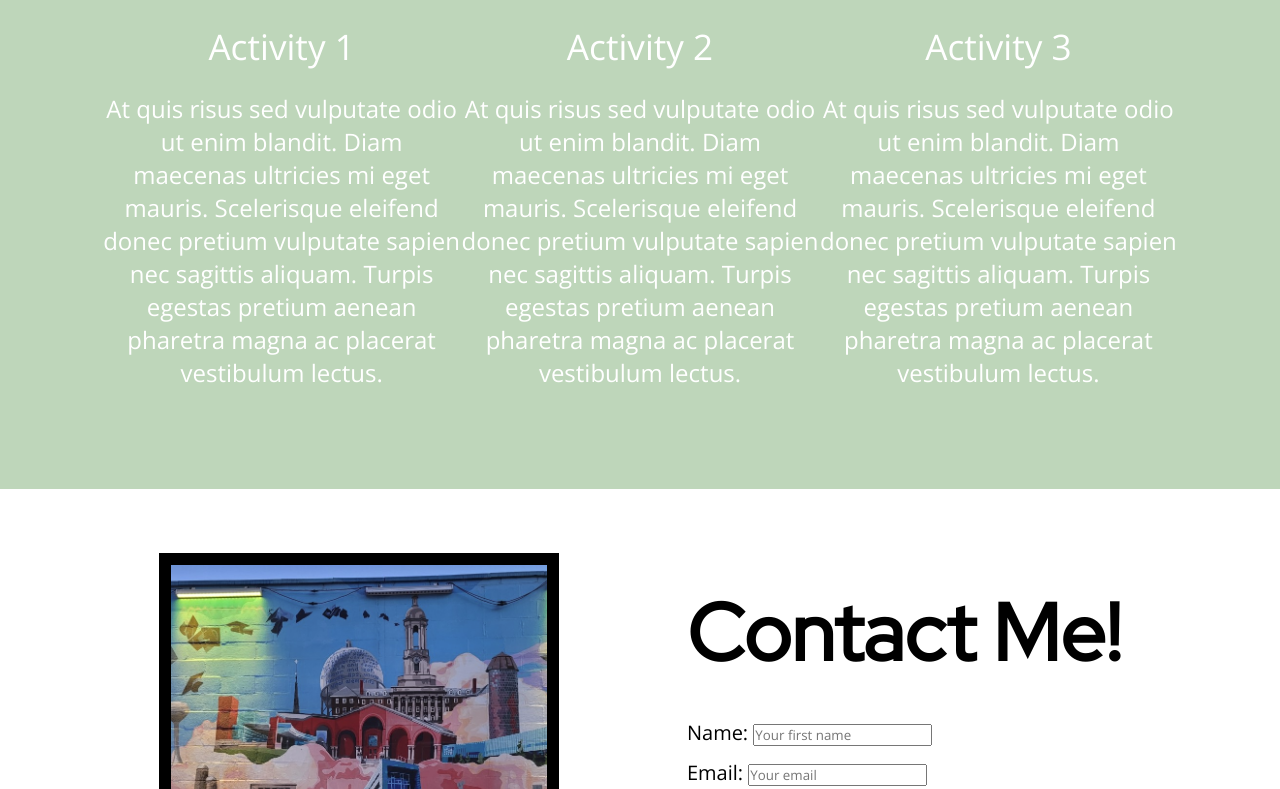
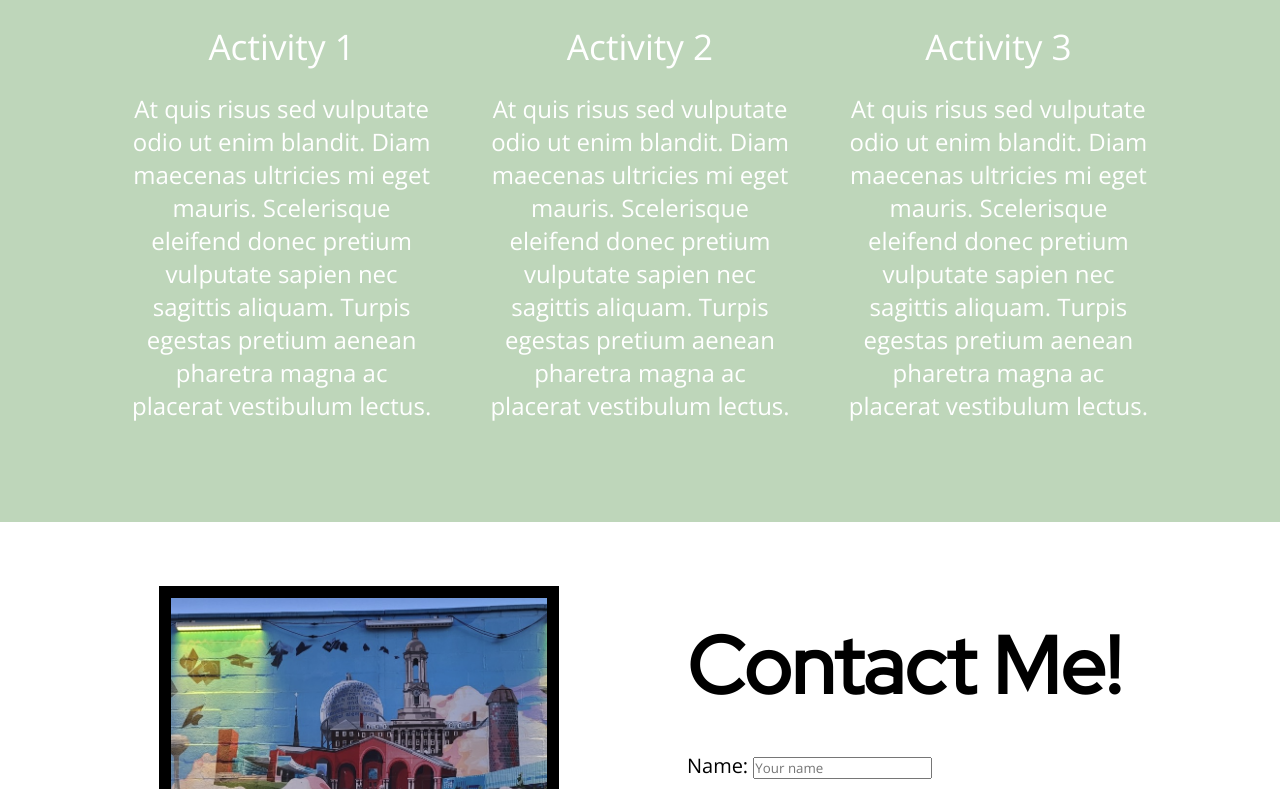
Before and after one commit to judebislig/judebislig.github.io, a plain HTML site: page index.html in a window 1280 px wide. Shown: the part 2466-3255 px from the top of the page. Drawn offline with nearby package versions, Linux system fonts and the light colour scheme.

Commit message:
finalizing changes

```diff
--- a/index.html
+++ b/index.html
@@ -103,7 +103,7 @@
       <h1>Contact Me!</h1>
       <form class="" action="mailto:judebislig@gmail.com" method="post" enctype="text/plain">
         <label>Name:</label>
-        <input type="text" name="Your name" placeholder="Your first name"/><br>
+        <input type="text" name="Your name" placeholder="Your name"/><br>
         <label>Email:</label>
         <input type="email" name="Your email" placeholder="Your email"/><br>
         <label>Message:</label><br>
--- a/styles.css
+++ b/styles.css
@@ -5,7 +5,6 @@
   font-family: 'Open Sans', sans-serif;
   font-weight: 100;
   scroll-behavior: smooth;
-
 }
 
 section {
@@ -54,7 +53,7 @@ form {
 
 i {
   font-size: 1.75rem;
-  margin: 0 10px 10px 10px;
+  margin: 10px;
 }
 
 
@@ -129,7 +128,7 @@ nav ul li {
   margin: 0 8%;
 }
 
-.activities-container h3 {
+.activities-container p {
   padding: 0 8%;
 }
 
```
